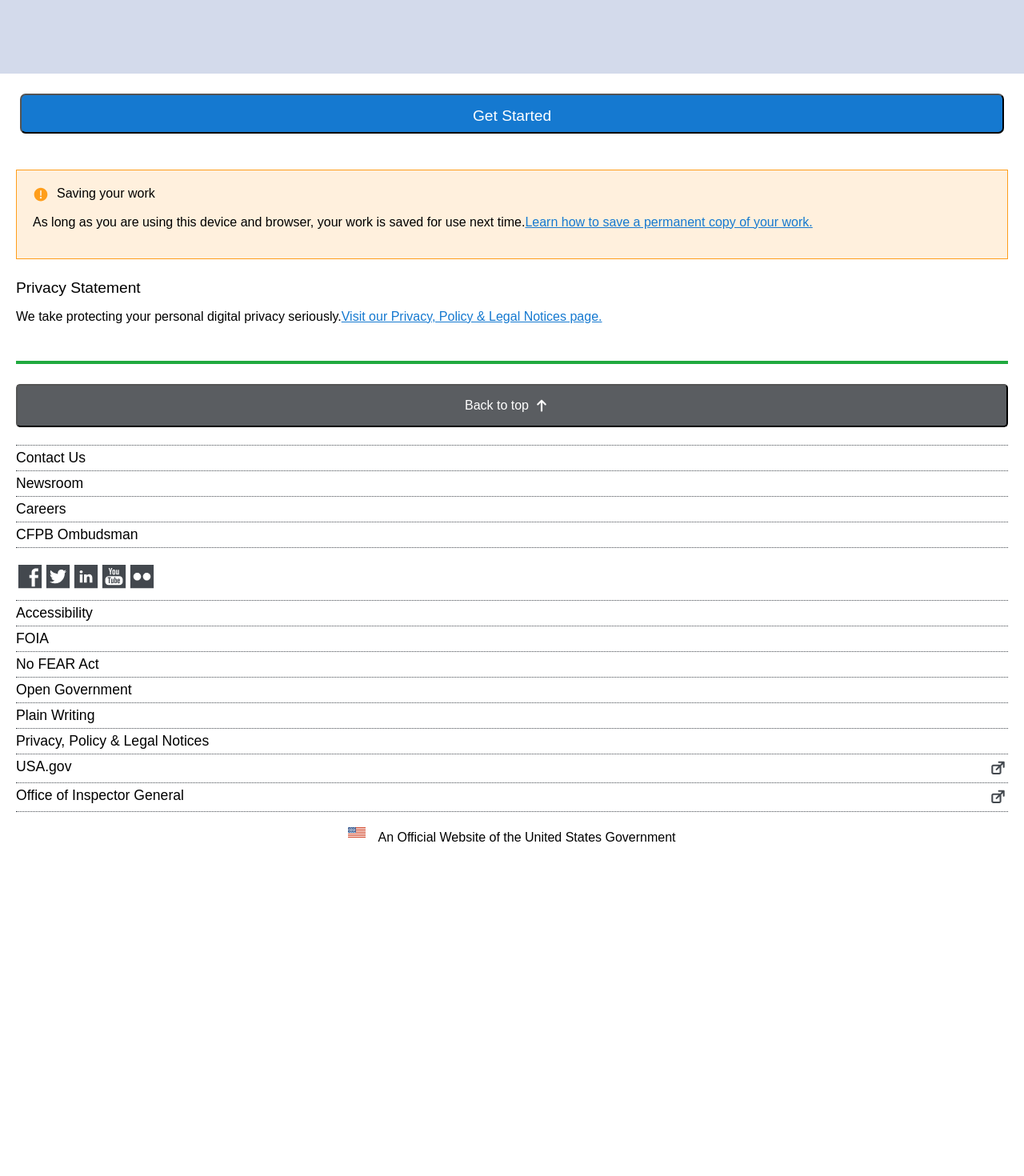
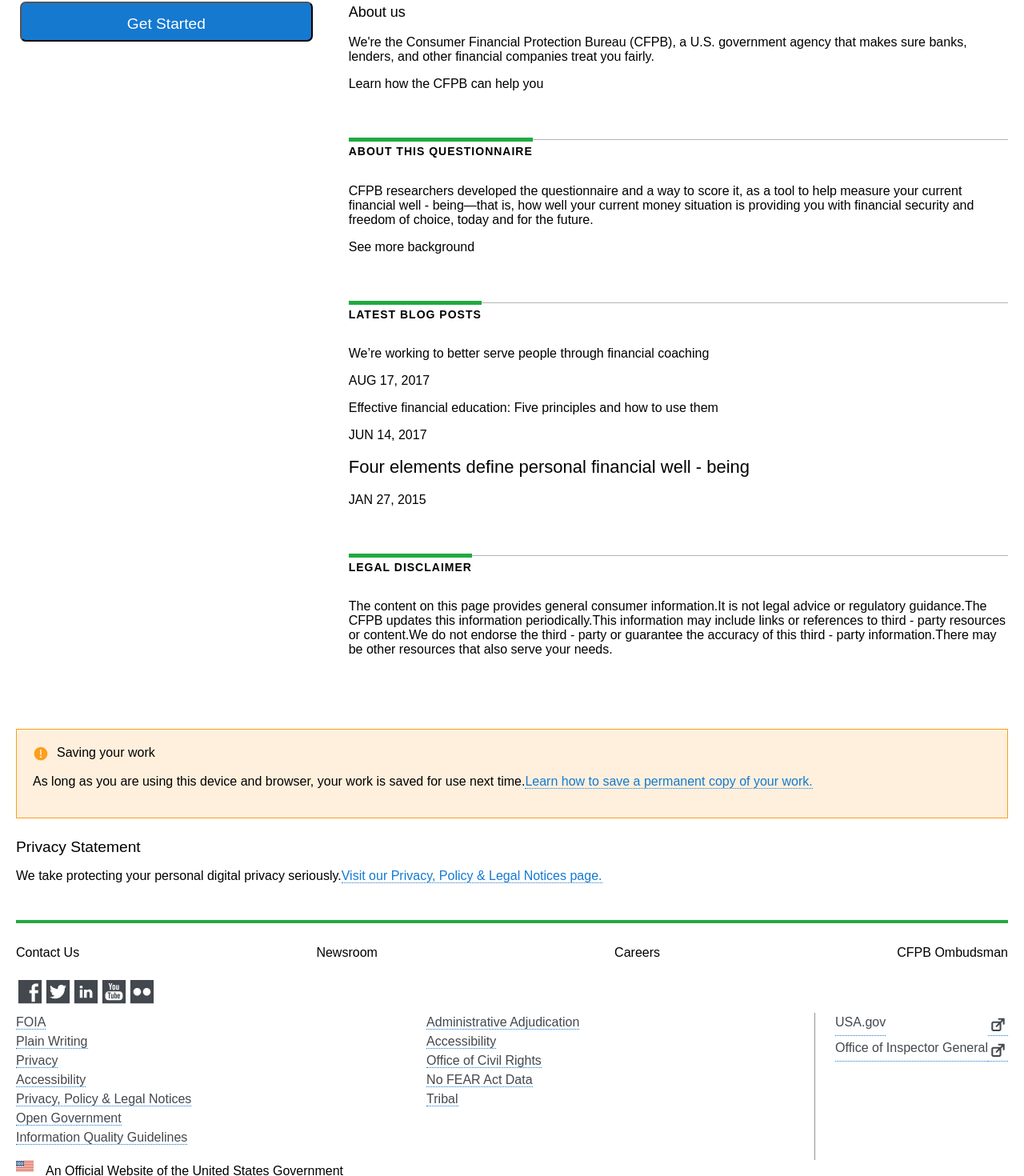
Before and after one commit to HealthStarInformatics/cfpb-cash-flow-tool, a React (Create React App) app: page / in a window 1280 px wide. Shown: the part 392-1862 px from the top of the page at 80% size. Before the commit the page ends 1463 px from the top, so only its background shows below. Built offline with nearby package versions, Linux system fonts and the light colour scheme.

Commit message:
added sidebar; started alignment with design css-classes;started layout for desktop

```diff
--- a/src/components/LandingView/LandingView.jsx
+++ b/src/components/LandingView/LandingView.jsx
@@ -4,15 +4,19 @@ import { SiteNavBar } from "../shared/HeadersFooters/SiteNavBar";
 import { LandingViewHero } from "./LandingViewHero";
 import { GetStarted } from "./GetStarted";
 import { PrivacyNotice } from "../shared/HeadersFooters/PrivacyNotice";
+import { ContentSideBar } from "../shared/HeadersFooters/ContentSideBar";
 import { SiteFooter } from "../shared/HeadersFooters/SiteFooter";
 
 import "../../styles/LandingView.scss";
 
 export const LandingView = () => (
-  <section id="landing">
+  <section className="landing">
     <SiteNavBar />
     <LandingViewHero />
-    <GetStarted />
+    <div className="wrapper-content-wrapper">
+      <GetStarted />
+      <ContentSideBar />
+    </div>
     <PrivacyNotice />
     <SiteFooter />
   </section>
--- a/src/components/LandingView/LandingViewHero.jsx
+++ b/src/components/LandingView/LandingViewHero.jsx
@@ -7,13 +7,16 @@ import "../../styles/LandingViewHero.scss";
 export const LandingViewHero = () => {
   return (
     <div className="landing-page-hero-wrapper">
-      <h2>myMoney Calendar</h2>
-      <p>
-        Adjusting when you pay bills can help you save money, reduce strees, and
-        have more money available for what's important to you. This calendar
-        will help you visualize your spending and offer strategies to help you
-        save.
-      </p>
+      <div>
+        <h2>myMoney Calendar</h2>
+        <p>
+          Adjusting when you pay bills can help you save money, reduce strees,
+          and have more money available for what's important to you. This
+          calendar will help you visualize your spending and offer strategies to
+          help you save.
+        </p>
+      </div>
+
       <div className="lphero-img">
         <img className="hero-image" src={img1} alt="calendar"></img>
       </div>
--- /dev/null
+++ b/src/components/shared/HeadersFooters/ContentSideBar.jsx
@@ -0,0 +1,68 @@
+import React from "react";
+import { NavLink as Link } from "react-router-dom";
+
+import { Icon } from "../../shared/Icon";
+import { Divider } from "../Divider";
+
+import "../../../styles/ContentSideBar.scss";
+
+export const ContentSideBar = () => (
+  <div className="content-side-bar-wrapper">
+    <div>
+      <h3>About us</h3>
+      <p>
+        We're the Consumer Financial Protection Bureau (CFPB), a U.S. government
+        agency that makes sure banks, lenders, and other financial companies
+        treat you fairly.
+      </p>
+      <p>Learn how the CFPB can help you</p>
+    </div>
+    <div className="block">
+      <header className="m-slug-header">
+        <h2 className="a-heading">ABOUT THIS QUESTIONNAIRE</h2>
+      </header>
+
+      <p>
+        CFPB researchers developed the questionnaire and a way to score it, as a
+        tool to help measure your current financial well - being—that is, how
+        well your current money situation is providing you with financial
+        security and freedom of choice, today and for the future.
+      </p>
+      <p>See more background</p>
+    </div>
+    <div className="block">
+      <header className="m-slug-header">
+        <h2 className="a-heading">LATEST BLOG POSTS</h2>
+      </header>
+
+      <div>
+        <p>We’re working to better serve people through financial coaching</p>
+        <p>AUG 17, 2017</p>
+      </div>
+
+      <div>
+        <p>
+          Effective financial education: Five principles and how to use them
+        </p>
+        <p>JUN 14, 2017</p>
+      </div>
+
+      <div></div>
+      <h2>Four elements define personal financial well - being</h2>
+      <p>JAN 27, 2015</p>
+    </div>
+    <div className="block">
+      <header className="m-slug-header">
+        <h2 className="a-heading">LEGAL DISCLAIMER</h2>
+      </header>
+      <p>
+        The content on this page provides general consumer information.It is not
+        legal advice or regulatory guidance.The CFPB updates this information
+        periodically.This information may include links or references to third -
+        party resources or content.We do not endorse the third - party or
+        guarantee the accuracy of this third - party information.There may be
+        other resources that also serve your needs.
+      </p>
+    </div>
+  </div>
+);
--- a/src/components/shared/HeadersFooters/SiteFooter.jsx
+++ b/src/components/shared/HeadersFooters/SiteFooter.jsx
@@ -2,6 +2,7 @@ import React from "react";
 import { NavLink as Link } from "react-router-dom";
 
 import { Icon } from "../../shared/Icon";
+import { Divider } from "../Divider";
 
 import usflag from "../../../assets/us-flag.png";
 
@@ -24,11 +25,27 @@ export const SiteFooter = () => (
       </button>
     </Link>
 
+    <div className="o-footer_pre">
       <ul className="top-ul">
+        <li className="divider">
+          <Divider color="dotted" />
+        </li>
         <li>Contact Us</li>
+        <li className="divider">
+          <Divider color="dotted" />
+        </li>
         <li>Newsroom</li>
+        <li className="divider">
+          <Divider color="dotted" />
+        </li>
         <li>Careers</li>
+        <li className="divider">
+          <Divider color="dotted" />
+        </li>
         <li>CFPB Ombudsman</li>
+        <li className="divider">
+          <Divider color="dotted" />
+        </li>
       </ul>
       <ul className="social-media-ul">
         <li>
@@ -47,28 +64,116 @@ export const SiteFooter = () => (
           <Icon type="flickr-icon" />
         </li>
       </ul>
-    <ul className="bottom-ul">
-      <li>Accessibility</li>
-      <li>FOIA</li>
-      <li>No FEAR Act</li>
-      <li>Open Government</li>
-      <li>Plain Writing</li>
-      <li>Privacy, Policy & Legal Notices</li>
-      <li className="ext-link">
-        <div>USA.gov</div>
-        <Link to="#" className="Nav_link">
-          <div>
-            <Icon type="external-link-icon" />
     </div>
-        </Link>
+    <div className="o-footer">
+      <div className="o-footer-col">
+        <ul className="o-footer_list m-list">
+          <li className="divider">
+            <Divider color="dotted" />
+          </li>
+          <li>
+            <Link to="#">FOIA</Link>
+          </li>
+          <li className="divider">
+            <Divider color="dotted" />
+          </li>
+          <li>
+            <Link to="#">Plain Writing</Link>
+          </li>
+          <li className="divider">
+            <Divider color="dotted" />
+          </li>
+          <li>
+            <Link to="#">Privacy</Link>
+          </li>
+          <li className="divider">
+            <Divider color="dotted" />
+          </li>
+          <li>
+            <Link to="#">Accessibility</Link>
+          </li>
+          <li className="divider">
+            <Divider color="dotted" />
+          </li>
+          <li>
+            <Link to="#">Privacy, Policy & Legal Notices</Link>
+          </li>
+          <li className="divider">
+            <Divider color="dotted" />
+          </li>
+          <li>
+            <Divider color="dotted" />
+            <Link to="#">Open Government</Link>
+          </li>
+          <li className="divider">
+            <Divider color="dotted" />
+          </li>
+          <li>
+            <Link to="#">Information Quality Guidelines</Link>
+          </li>
+        </ul>
+      </div>
+      <div className="o-footer-col">
+        <ul class="o-footer_list m-list">
+          <li className="divider">
+            <Divider color="dotted" />
+          </li>
+          <li>
+            <Link to="#">Administrative Adjudication</Link>
+          </li>
+          <li className="divider">
+            <Divider color="dotted" />
+          </li>
+          <li>
+            <Link to="#">Accessibility</Link>
+          </li>
+          <li className="divider">
+            <Divider color="dotted" />
+          </li>
+          <li>
+            <Link to="#">Office of Civil Rights</Link>
+          </li>
+          <li className="divider">
+            <Divider color="dotted" />
+          </li>
+          <li>
+            <Link to="#">No FEAR Act Data</Link>
+          </li>
+          <li className="divider">
+            <Divider color="dotted" />
+          </li>
+          <li>
+            <Link to="#">Tribal</Link>
+          </li>
+        </ul>
+      </div>
+      <div className="o-footer-col right-col">
+        <ul className="o-footer-list m-list">
+          <li className="divider">
+            <Divider color="dotted" />
           </li>
           <li className="ext-link">
-        <div>Office of Inspector General</div>
+            <Link to="#">
+              <div>USA.gov</div>
+            </Link>
             <Link to="#">
               <Icon type="external-link-icon" />
             </Link>
           </li>
+          <li className="divider">
+            <Divider color="dotted" />
+          </li>
+          <li className="ext-link">
+            <Link to="#">
+              <div>Office of Inspector General</div>
+            </Link>
+            <Link to="#" className="icon-link">
+              <Icon type="external-link-icon" />
+            </Link>
+          </li>
         </ul>
+      </div>
+    </div>
     <div className="official-website">
       <div>
         <img src={usflag} alt="US Flag"></img>
--- a/src/styles/App.scss
+++ b/src/styles/App.scss
@@ -20,10 +20,12 @@ h1 {
 
 h2 {
   font-size: 22px;
+  font-weight: 300;
 }
 
 h3 {
   font-size: 18px;
+  font-weight: 300;
 }
 
 .cash-available {
--- /dev/null
+++ b/src/styles/ContentSideBar.scss
@@ -0,0 +1,27 @@
+@import "colorsAndSizes.scss";
+
+.content-side-bar-wrapper {
+  padding: 10px 20px;
+}
+
+.block {
+  margin-top: 3.75em;
+  margin-bottom: 3.75em;
+}
+
+.m-slug-header {
+  border-top: 1px solid #b4b5b6;
+}
+
+.a-heading {
+  margin-bottom: 1.07142857em;
+  font-size: 0.875em;
+  font-weight: 600;
+  letter-spacing: 1px;
+  line-height: 1.25;
+  text-transform: uppercase;
+  display: inline-block;
+  padding-top: 0.28571429em;
+  border-top: 5px solid #20aa3f;
+  margin-top: -3px;
+}
--- a/src/styles/Divider.scss
+++ b/src/styles/Divider.scss
@@ -7,4 +7,7 @@
   &.dark {
     border-bottom: 1px solid $grey60;
   }
+  &.dotted {
+    border-bottom: 1px dotted $grey60;
+  }
 }
--- a/src/styles/LandingView.scss
+++ b/src/styles/LandingView.scss
@@ -1,4 +1,4 @@
-#landing {
+.landing {
   margin: 0 auto;
 }
 
@@ -10,3 +10,10 @@
   width: 100%;
   margin: 0 auto;
 }
+
+@media screen and (min-width: 601px) {
+  .wrapper-content-wrapper {
+    display: flex;
+    flex-direction: row;
+  }
+}
--- a/src/styles/LandingViewHero.scss
+++ b/src/styles/LandingViewHero.scss
@@ -23,3 +23,10 @@
   background-color: $pacific;
   padding: 13px 0px;
 }
+
+@media screen and (min-width: 601px) {
+  .landing-page-hero-wrapper {
+    display: flex;
+    flex-direction: row;
+  }
+}
--- a/src/styles/SiteFooter.scss
+++ b/src/styles/SiteFooter.scss
@@ -2,6 +2,14 @@
 
 .site-footer-wrapper {
   padding: 10px 20px;
+}
+
+ul {
+  margin-top: 0;
+}
+
+li {
+  padding: 3px 0 3px 0;
 }
 
 .back-to-top-btn {
@@ -16,20 +24,20 @@
   }
 }
 
-.top-ul,
-.bottom-ul {
-  padding-top: 5px;
-  font-size: 1.1rem;
+// .top-ul,
+// .bottom-ul {
+//   padding-top: 5px;
+//   font-size: 1.1rem;
 
-  li:first-child {
-    border-top: 1px dotted $darkgrey;
-  }
+// li:first-child {
+//   border-top: 1px dotted $darkgrey;
+// }
 
-  li {
-    border-bottom: 1px dotted $darkgrey;
-    padding: 5px 0px;
-  }
-}
+// li {
+//   border-bottom: 1px dotted $darkgrey;
+//   padding: 5px 0px;
+// }
+// }
 
 .social-media-ul {
   display: flex;
@@ -62,3 +70,41 @@
 .no-decoration {
   text-decoration: none;
 }
+
+@media screen and (min-width: 601px) {
+  .divider {
+    display: none;
+  }
+
+  .top-ul,
+  .o-footer {
+    display: flex;
+    flex-direction: row;
+    justify-content: space-between;
+  }
+
+  .right-col {
+    border-left: 1px solid $grey60;
+    padding-left: 25px;
+  }
+
+  .official-website {
+    justify-content: left;
+  }
+
+  a:link,
+  a:visited {
+    text-decoration: none;
+    cursor: pointer;
+    color: #43484e;
+    border-bottom: 1px dotted $pacific;
+  }
+
+  a.link .icon-link {
+    text-decoration: none;
+  }
+
+  .back-to-top-btn {
+    display: none;
+  }
+}
```
Lines whose indentation alone changed are shown as unchanged.
